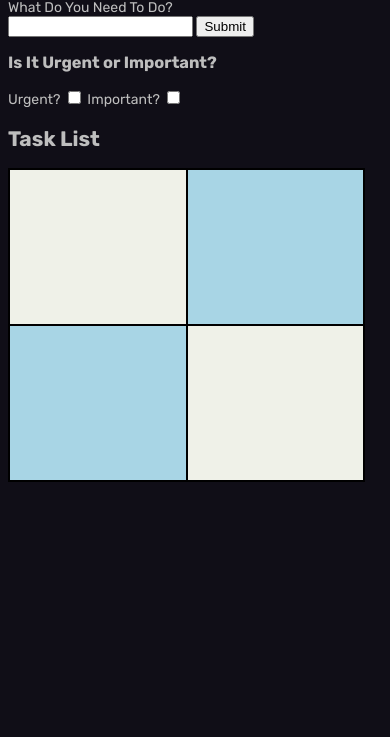
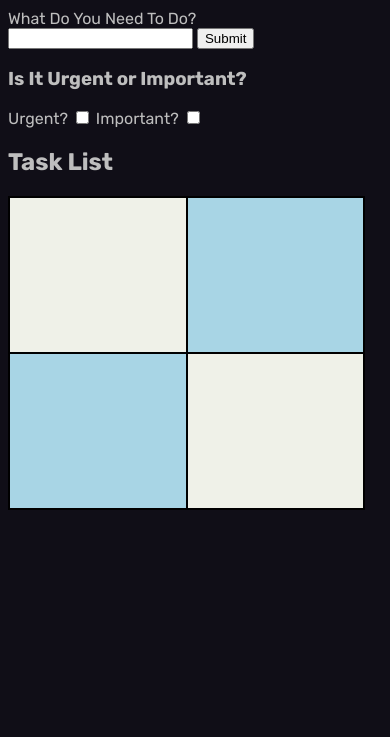
Before and after one commit to Andrew-DL/andrew-dl.github.io, a website: page index.html in a window 390 px wide. Shown: the part 107-844 px from the top of the page. Drawn offline with Linux system fonts and the light colour scheme.

Commit message:
mobile font size testing part 6

```diff
--- a/style.css
+++ b/style.css
@@ -77,13 +77,9 @@ body {
 }*/
 
 @media only screen and (max-width: 600px) {
-    body {
-	font-size: 16px;
-    }
-
     #flex-container {
 	flex-wrap: wrap;
-	font-size: 14px;
+	font-size: 16px;
     }
 
     #eisenhower-matrix {
```
